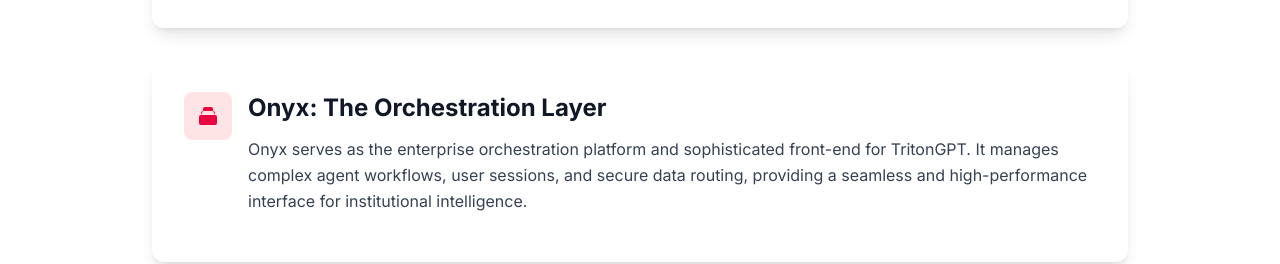
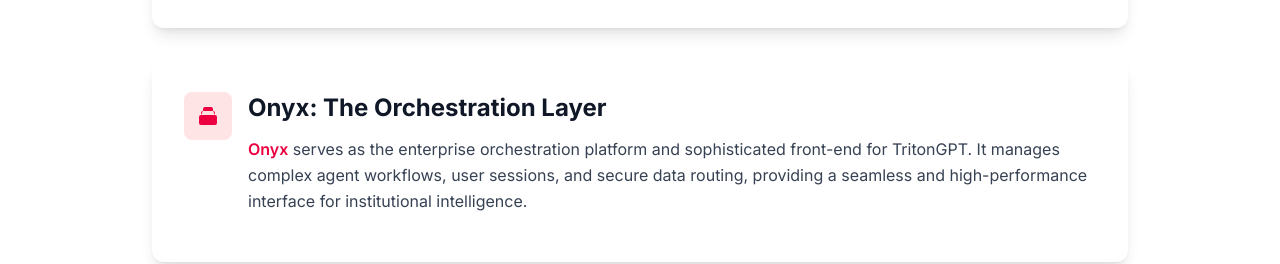
Before and after one commit to bpollak/brettpollak-website, a Next.js app: page /tritongpt in a window 1280 px wide. Shown: the part 5200-5464 px from the top of the page. Built offline with nearby package versions, Linux system fonts and the light colour scheme.

Commit message:
Add hyperlink to Onyx website in TritonGPT architecture section

```diff
--- a/app/tritongpt/page.tsx
+++ b/app/tritongpt/page.tsx
@@ -423,7 +423,7 @@ export default function TritonGPT() {
                 <div>
                   <h3 className="text-2xl font-bold text-gray-900 mb-3 group-hover:text-rose-600 transition-colors">Onyx: The Orchestration Layer</h3>
                   <p className="text-gray-700 leading-relaxed">
-                    Onyx serves as the enterprise orchestration platform and sophisticated front-end for TritonGPT. It manages complex agent workflows, user sessions, and secure data routing, providing a seamless and high-performance interface for institutional intelligence.
+                    <a href="https://www.onyx.app/" target="_blank" rel="noopener noreferrer" className="font-semibold text-rose-600 hover:text-rose-700 hover:underline">Onyx</a> serves as the enterprise orchestration platform and sophisticated front-end for TritonGPT. It manages complex agent workflows, user sessions, and secure data routing, providing a seamless and high-performance interface for institutional intelligence.
                   </p>
                 </div>
               </div>
```
